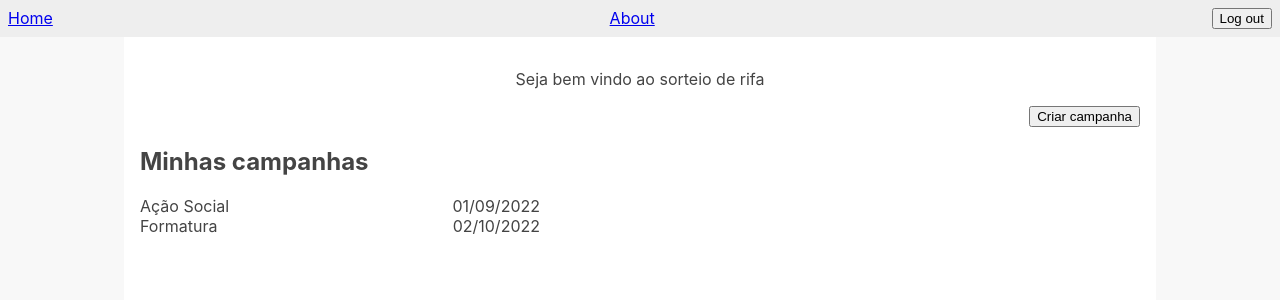
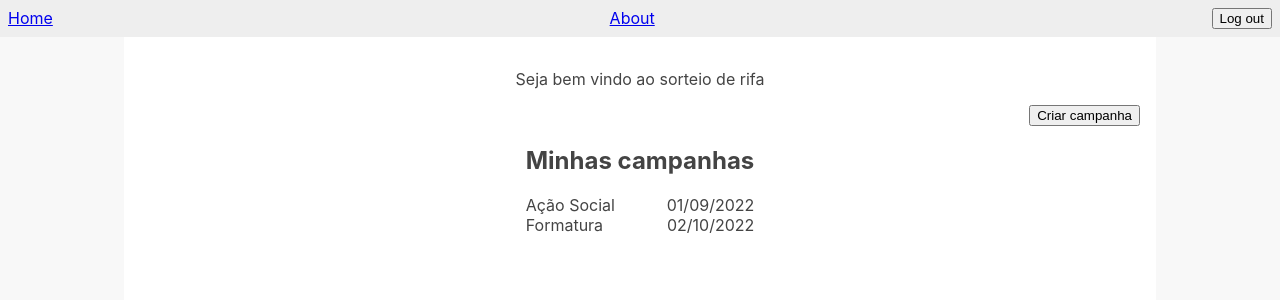
Before and after one commit to pachecoandre/raffle-picker-ui, a React (Create React App) app: page /login in a window 1280 px wide. Both pictures are taken after a click on the button "LogIn". Shown: the top 300 px of the page. Built offline with nearby package versions, Linux system fonts and the light colour scheme.

Commit message:
home styling

```diff
--- a/src/components/NavBar.tsx
+++ b/src/components/NavBar/index.tsx
@@ -1,5 +1,5 @@
 import { Link } from "react-router-dom";
-import { useUserContext } from "../state";
+import { useUserContext } from "../../state";
 const NavBar = () => {
   const { resetState } = useUserContext();
   const handleLogout = () => resetState();
--- /dev/null
+++ b/src/pages/Home/CampaignsTable/CampaignsTable.tsx
@@ -0,0 +1,33 @@
+import { FC } from "react";
+
+interface Campaign {
+  name: string;
+  drawDate: string;
+}
+
+interface Props {
+  campaigns: Campaign[];
+}
+
+const CampaignsTable: FC<Props> = ({ campaigns }) => (
+  <div
+    style={{
+      display: "flex",
+      justifyContent: "center",
+    }}
+  >
+    <div>
+      <h2>Minhas campanhas</h2>
+      <div>
+        {campaigns.map((campaign) => (
+          <div style={{ display: "flex", justifyContent: "space-between" }}>
+            <div>{campaign.name}</div>
+            <div>{campaign.drawDate}</div>
+          </div>
+        ))}
+      </div>
+    </div>
+  </div>
+);
+
+export default CampaignsTable;
--- /dev/null
+++ b/src/pages/Home/CampaignsTable/index.ts
@@ -0,0 +1 @@
+export { default } from "./CampaignsTable";
--- a/src/pages/Home/Home.tsx
+++ b/src/pages/Home/Home.tsx
@@ -1,4 +1,6 @@
 import Container from "../../components/Container";
+import { ActionsArea, Description } from "./styles";
+import CampaignsTable from "./CampaignsTable";
 
 const HomePage = () => {
   const campaigns = [
@@ -7,21 +9,11 @@ const HomePage = () => {
   ];
   return (
     <Container>
-      <p style={{ textAlign: "center" }}>Seja bem vindo ao sorteio de rifa</p>
-      <div style={{ textAlign: "end" }}>
+      <Description>Seja bem vindo ao sorteio de rifa</Description>
+      <ActionsArea>
         <button>Criar campanha</button>
-      </div>
-      <div style={{ maxWidth: "400px" }}>
-        <h2>Minhas campanhas</h2>
-        <div>
-          {campaigns.map((campaign) => (
-            <div style={{ display: "flex", justifyContent: "space-between" }}>
-              <div>{campaign.name}</div>
-              <div>{campaign.drawDate}</div>
-            </div>
-          ))}
-        </div>
-      </div>
+      </ActionsArea>
+      <CampaignsTable campaigns={campaigns} />
     </Container>
   );
 };
--- /dev/null
+++ b/src/pages/Home/styles.ts
@@ -0,0 +1,10 @@
+import styled from "styled-components";
+
+export const Description = styled.p`
+  text-align: center;
+`;
+
+export const ActionsArea = styled.div`
+  display: flex;
+  justify-content: flex-end;
+`;
```
Also changed, not shown: 2 other files (tests, documents, lock files or other folders).
